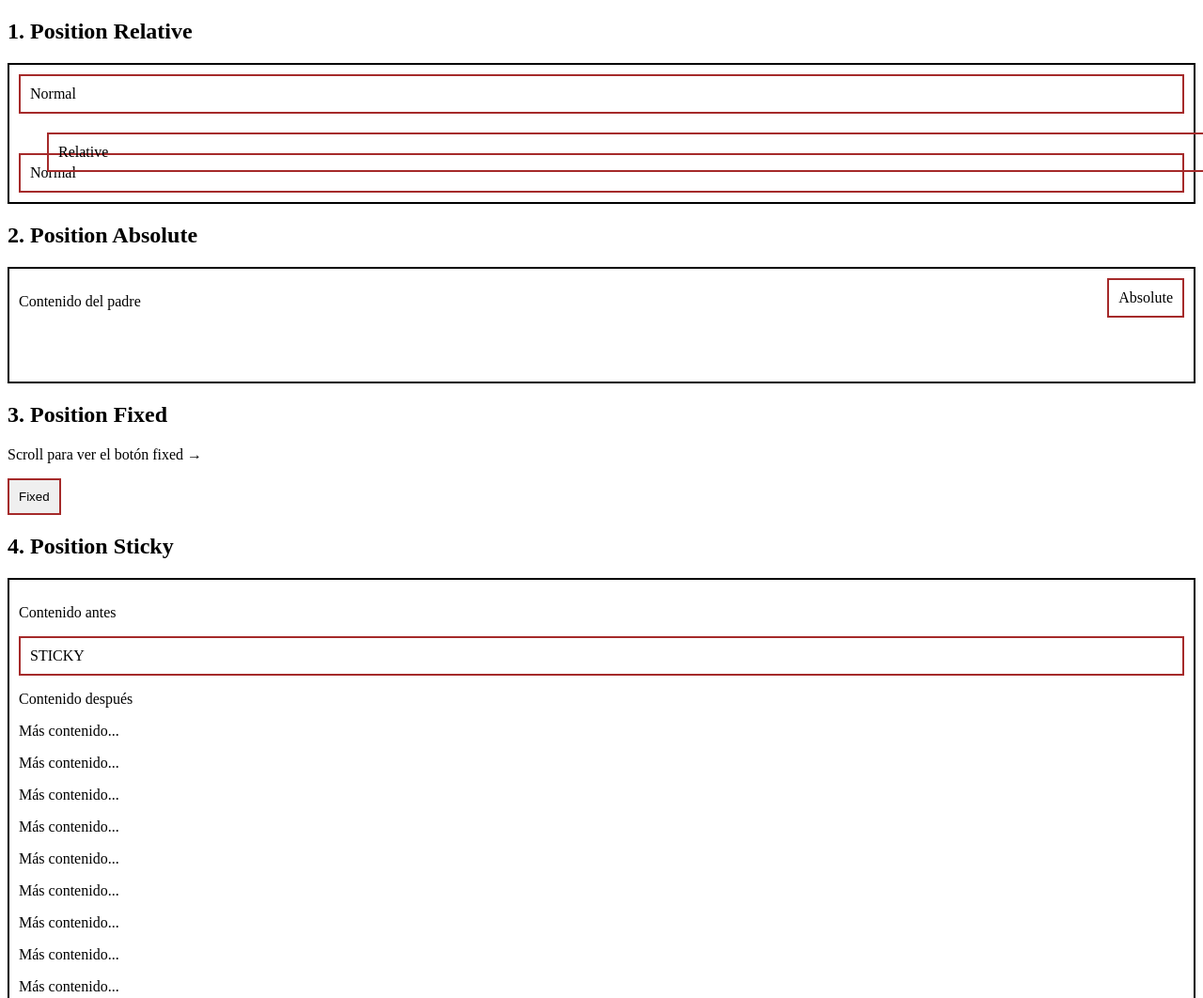
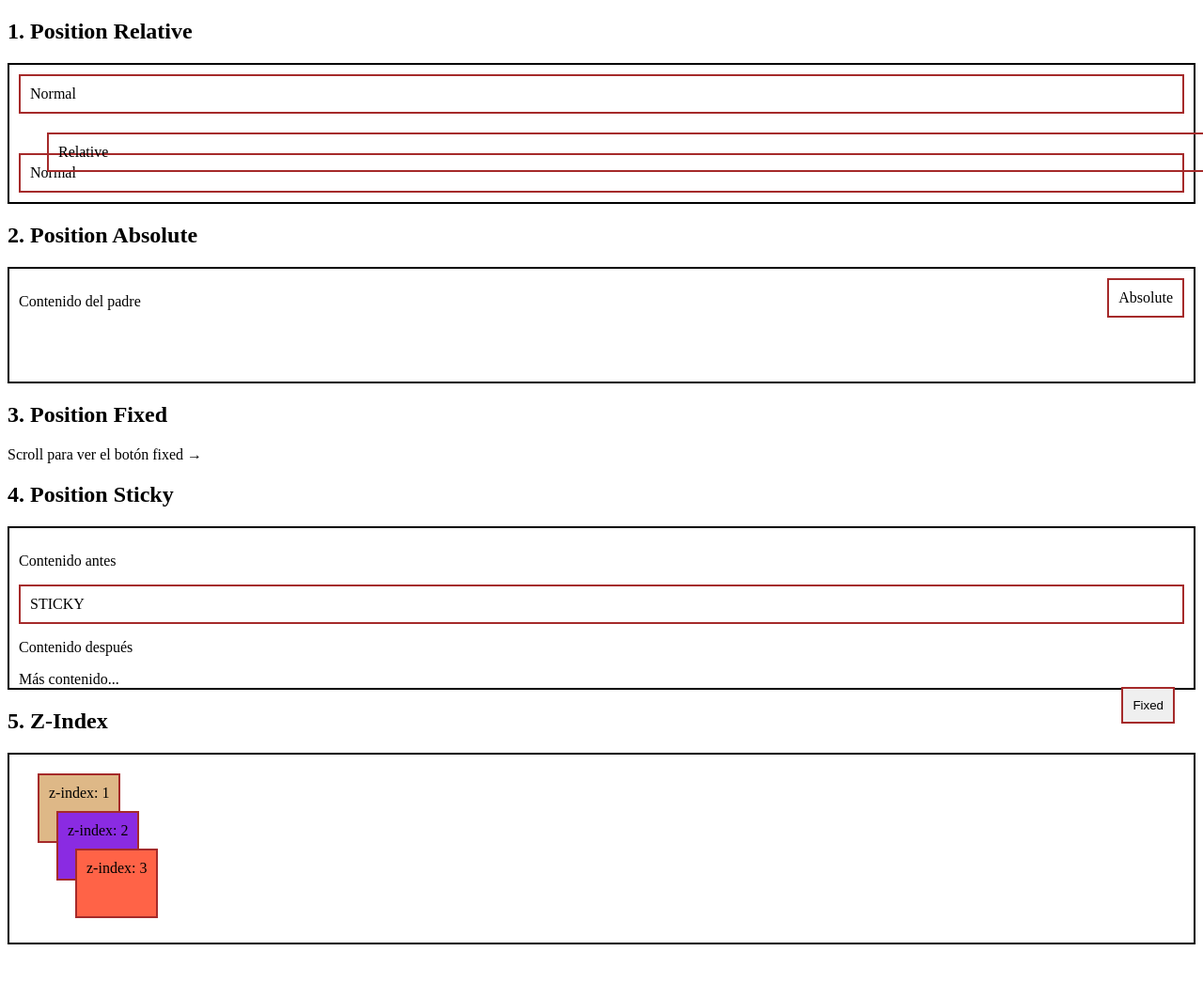
Before and after one commit to Jtlisg/cursocss, a plain HTML site: page clase05posicion/index.html in a window 1280 px wide. Shown: the top 1062 px of the page at 94% size. After the commit the page ends 1025 px from the top, so only its background shows below. Drawn offline with Linux system fonts and the light colour scheme.

Commit message:
Position fixed sticky zindex

```diff
--- a/clase05posicion/styles.css
+++ b/clase05posicion/styles.css
@@ -48,3 +48,66 @@
     top: 10px;
     right: 10px;
 }
+
+
+/* Position Fixed
+
+*/
+.boton-fixed{
+    position: fixed;
+    bottom: 30px;
+    right: 30px;
+}
+
+
+/* Position Sticky
+
+*/
+
+.contenedor-scroll{
+    height: 150px;
+    overflow-y: auto;
+}
+
+.elemento-sticky {
+    position: sticky;
+    top: 0; /*este segun el contenedor padre en este caso contenedor-scroll jugar
+    con 50px 80px y ver el resultado */
+}
+
+
+/* Position z-index
+
+*/
+
+.contenedor-zindex {
+    position: relative;
+    height: 180px;
+}
+
+.capa {
+    position: absolute;
+    height: 50px;
+
+}
+
+.capa-1{
+    background-color: burlywood;
+    z-index: 1;
+    top: 20px;
+    left: 30px;
+}
+
+.capa-2{
+    background-color: blueviolet;
+    z-index: 2;
+    top: 60px;
+    left: 50px;
+}
+
+.capa-3 {
+    background-color: tomato;
+    z-index: 3;
+    top: 100px;
+    left: 70px;
+}
```
